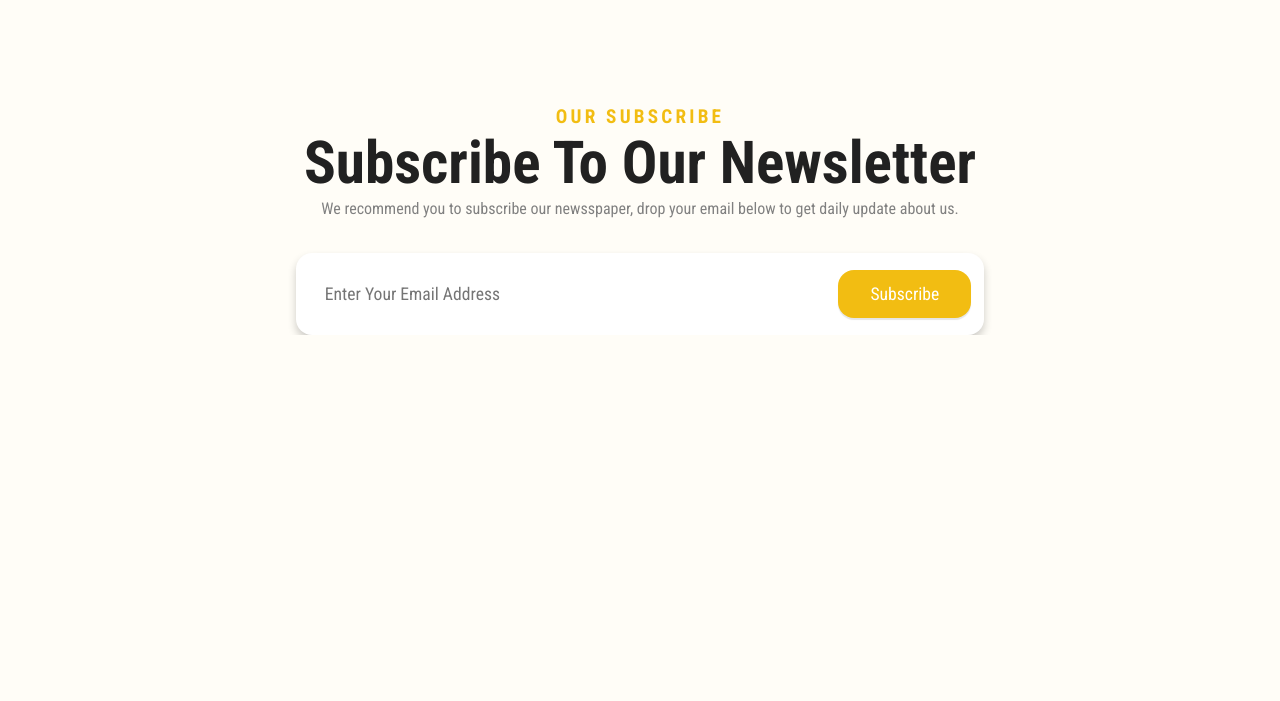
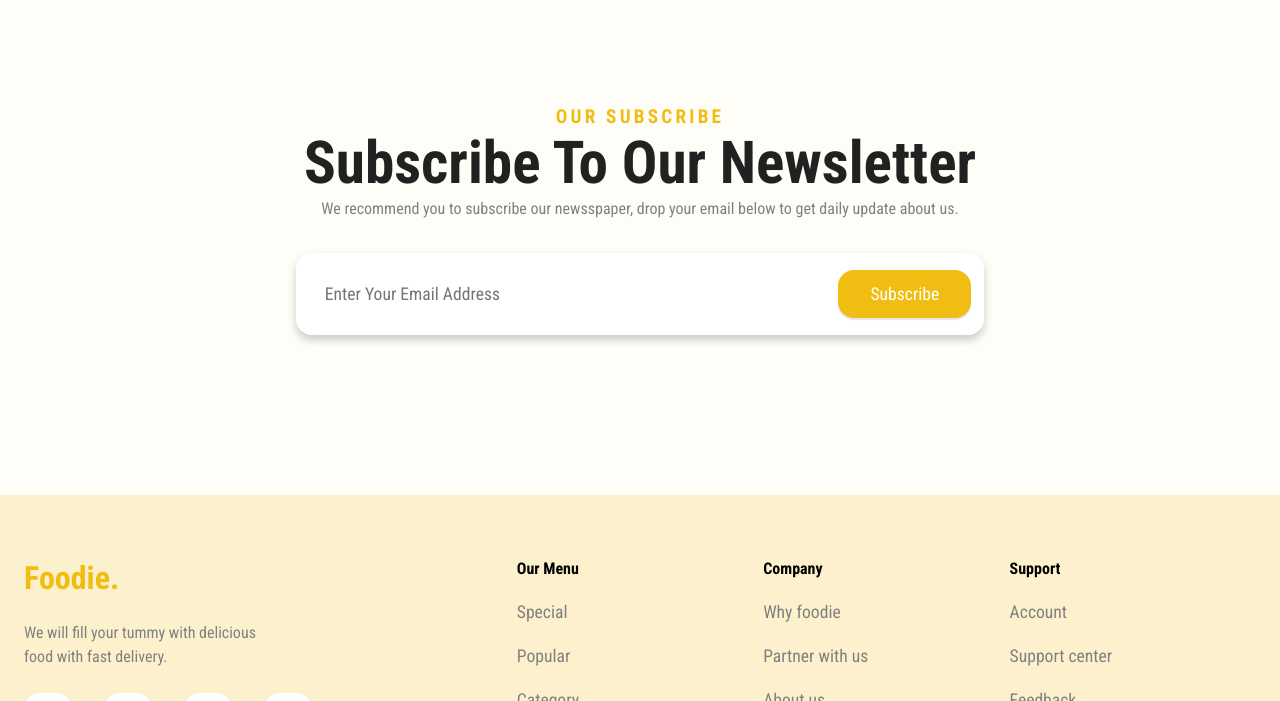
Before and after one commit to jeevan-budha/Food-Delivery, a plain HTML site: page index.html in a window 1280 px wide. Shown: the part 2609-3310 px from the top of the page. Before the commit the page ends 2944 px from the top, so only its background shows below. Drawn offline with nearby package versions, Linux system fonts and the light colour scheme.

Commit message:
footer was completed with media query

```diff
--- a/index.html
+++ b/index.html
@@ -138,10 +138,9 @@
           <img src="./Images/delivery-boy-with-phone.png" alt="">
         </div>
 
-        <div class="content">
+        <div class="content review-container">
           <h5>our review</h5>
           <h2>What they Say?</h2>
-          <div class="review-container">
           <div class="swiper mySwiper">
             <div class="swiper-wrapper mt-4">
               <div class="swiper-slide">
@@ -215,7 +214,6 @@
           </div>
         </div>
       </div>
-      </div>
     </section>
 
     <section>
@@ -258,7 +256,48 @@
 
   <!-- footer part -->
   <footer>
-
+    <div class="footer-container">
+      <div class="flex wrapper gap-4">
+        <div class="footer-wrapper">
+          <a href="#" class="logo">Foodie.</a>
+          <p class="mt-one-half para">
+            We will fill your tummy with delicious<br>food with fast delivery.
+          </p>
+          <div class="flex gap-2 mt-one-half">
+            <a href="#" class="social-icon"><i class="fa-brands fa-facebook-f"></i></a>
+            <a href="#" class="social-icon"><i class="fa-brands fa-x-twitter"></i></a>
+            <a href="#" class="social-icon"><i class="fa-brands fa-instagram"></i></a>
+            <a href="#" class="social-icon"><i class="fa-brands fa-google-plus-g"></i></a>
+          </div>
+        </div>
+        <ul class="footer-wrapper">
+          <li>
+            <h4>Our Menu</h4>
+          </li>
+          <li class="mt-one-half"><a href="#" class="footer-link">Special</a></li>
+          <li class="mt-one-half"><a href="#" class="footer-link">Popular</a></li>
+          <li class="mt-one-half"><a href="#" class="footer-link">Category</a></li>
+        </ul>
+        <ul class="footer-wrapper">
+          <li>
+            <h4>Company</h4>
+          </li>
+          <li class="mt-one-half"><a href="#" class="footer-link">Why foodie</a></li>
+          <li class="mt-one-half"><a href="#" class="footer-link">Partner with us</a></li>
+          <li class="mt-one-half"><a href="#" class="footer-link">About us</a></li>
+          <li class="mt-one-half"><a href="#" class="footer-link">FAQ's</a></li>
+        </ul>
+        <ul class="footer-wrapper">
+          <li>
+            <h4>Support</h4>
+          </li>
+          <li class="mt-one-half"><a href="#" class="footer-link">Account</a></li>
+          <li class="mt-one-half"><a href="#" class="footer-link">Support center</a></li>
+          <li class="mt-one-half"><a href="#" class="footer-link">Feedback</a></li>
+          <li class="mt-one-half"><a href="#" class="footer-link">Contacts</a></li>
+        </ul>
+      </div>
+    </div>
   </footer>
   <script src="app.js" defer></script>
   <script src="https://cdn.jsdelivr.net/npm/swiper@11/swiper-bundle.min.js"></script>
--- a/style.css
+++ b/style.css
@@ -83,6 +83,10 @@ img {
 
 .mt-half {
   margin-top: .5rem;
+}
+
+.mt-one-half{
+  margin-top: 1.5rem;
 }
 
 /* header styling */
@@ -331,9 +335,43 @@ input[type="email"]:focus {
   outline: none;
 }
 
-/* footer stylinh */
+/* footer styling */
+.footer-container .flex{
+  align-items: flex-start;
+}
+.footer-container{
+  margin-top: 10rem;
+  padding-block: 4rem;
+  background: var(--hint-yellow);
+}
 
+.footer-wrapper{
+  flex: 1;
+  flex-basis: 150px;
 
+}
+.footer-wrapper:nth-child(1){
+  flex: 2;
+  flex-basis: 300px;
+}
+
+.footer-wrapper .social-icon{
+  background-color: var(--pure-white);
+}
+
+.footer-wrapper .social-icon:hover{
+  background-color: var(--lead);
+  color: var(--pure-white);
+}
+
+.footer-link{
+  color: gray;
+  font-size: 1.1rem;
+  transition: 0.3s ease-in-out;
+}
+.footer-link:hover{
+  color: var(--lead);
+}
 
 /* media queries */
 
```
Lines whose indentation alone changed are shown as unchanged.
